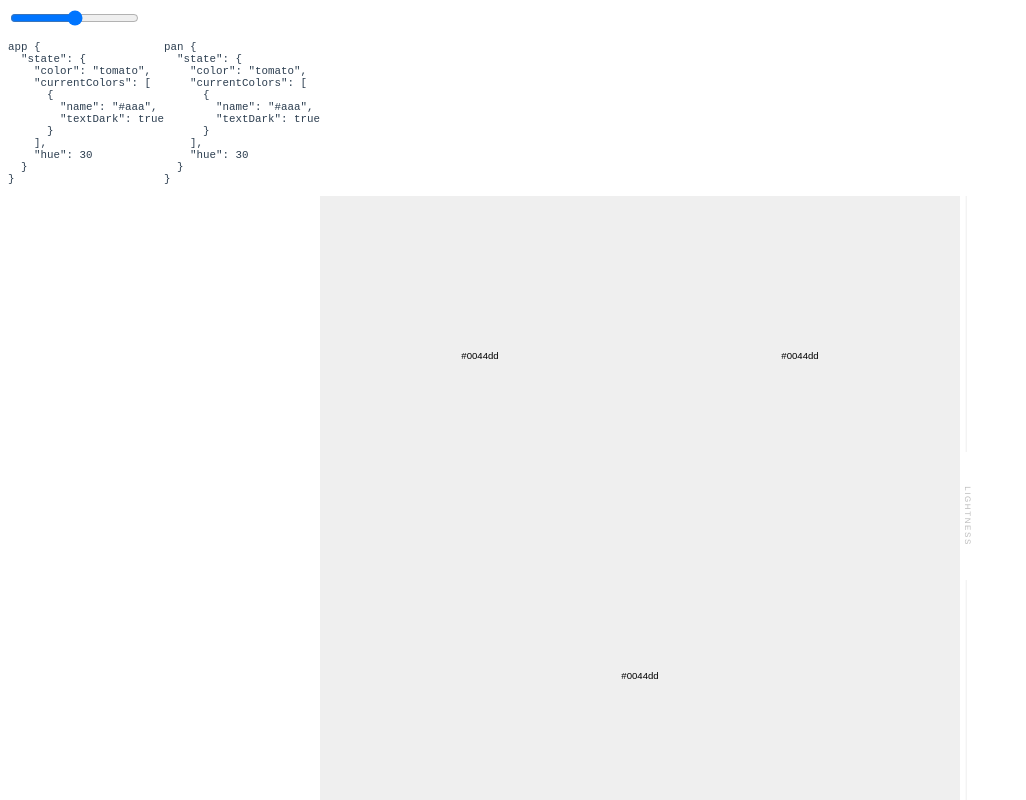
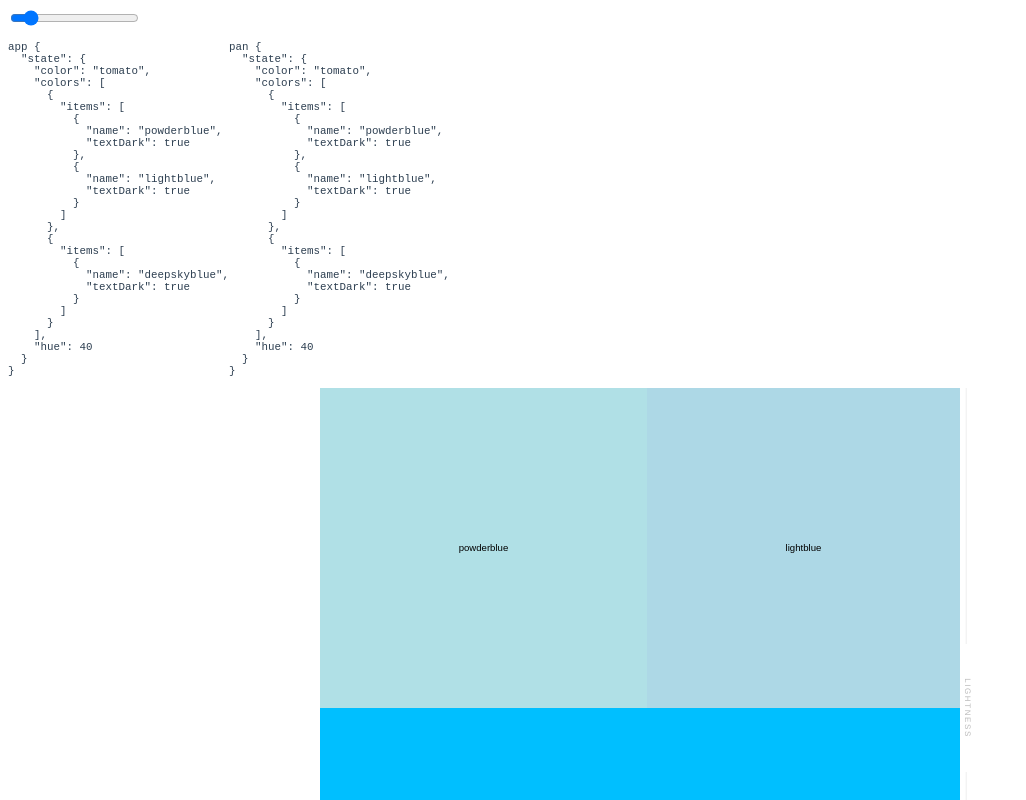
Before and after one commit to maxzz/color-names, a Vue app: page / in a window 1280 px wide. Shown: the top 800 px of the page, without its empty margins (0-1026 px from the left). Built offline with nearby package versions, Linux system fonts and the light colour scheme.

Commit message:
feature: add color groups

```diff
--- a/src/App.vue
+++ b/src/App.vue
@@ -1,5 +1,5 @@
 <template>
-    <input type="range" :value="color" @input="setColor" min="0" max="359" >
+    <input type="range" :value="hue" @input="newHue" min="0" max="359" >
     <br>
     <small><pre style="display: inline-block">app {{store}}</pre></small>
     <ColorPanel />
@@ -7,29 +7,24 @@
 
 <script lang="ts">
     import { defineComponent, toRefs } from "vue";
-    import { ColorItem, MainStore } from './store';
+    import { ColorItem, MainStore, setColor, setHue } from './store';
     import ColorPanel from "./components/ColorPanel.vue";
 
     export default defineComponent({
         components: { ColorPanel },
         setup() {
             const store = MainStore;
-            function setColor(event) {
-                store.setColor(event.target.value);
+
+            function newHue(event) {
+                setColor(event.target.value);
             }
 
-            const colors: ColorItem[] = [
-                {
-                    name: '#aaa',
-                    textDark: true
-                }
-            ];
-            store.setColors(colors);
+            setHue(40);
 
             return {
                 ...toRefs(store.state),
                 store,
-                setColor,
+                newHue,
             };
         },
     });
--- a/src/components/ColorPanel.vue
+++ b/src/components/ColorPanel.vue
@@ -2,12 +2,11 @@
     <small><pre style="display: inline-block">pan {{store}}</pre></small>
     <div class="cpanel-container">
         <div class="cpanel">
-            <div class="row">
-                <button class="color-button">#0044dd</button>
-                <button class="color-button">#0044dd</button>
-            </div>
-            <div class="row">
-                <button class="color-button">#0044dd</button>
+
+            <div class="row" v-for="(group, index) of store.state.colors" :key="index">
+                <button class="color-button" v-for="(color, index) of group.items" :key="index" :style="{backgroundColor: color.name}">
+                     {{color.name}}
+                </button>
             </div>
         </div>
         <div class="axis axis-lightness">lightness</div>
@@ -17,7 +16,7 @@
 
 <script lang="ts">
     import { defineComponent } from "vue";
-    import { MainStore } from '../store.ts';
+    import { MainStore } from '../store';
 
     export default defineComponent({
         setup() {
--- a/src/store.ts
+++ b/src/store.ts
@@ -5,25 +5,57 @@ export interface ColorItem {
     textDark: true;
 }
 
+export interface ColorGroup {
+    items: ColorItem[];
+}
+
 export type State = {
     color: string;
-    currentColors: ColorItem[];
+    colors: ColorGroup[];
     hue: number;
 };
 
 export const MainStore = reactive({
     state: reactive<State>({
         color: 'tomato',
-        currentColors: [],
+        colors: [],
         hue: 30,
     }),
-    setColor(val: string) {
-        this.state.color = val;
+});
+
+export const setColor = (val: string) => {
+    MainStore.state.color = val;
+}
+
+export const setGroups = (colors: ColorGroup[]) => {
+    MainStore.state.colors = colors;
+}
+
+const colors: ColorItem[] = [
+    {
+        name: 'powderblue',
+        textDark: true
     },
-    setColors(colors: ColorItem[]) {
-        this.state.currentColors = colors;
+    {
+        name: 'lightblue',
+        textDark: true
+    }
+];
+
+const colors2: ColorItem[] = [
+    {
+        name: 'deepskyblue',
+        textDark: true
     },
-    setHue(hue: number) {
+];
 
+export const setHue = (hue: number) => {
+    MainStore.state.hue = hue;
+
+    setGroups([{
+        items: colors
+    }, {
+        items: colors2
     },
-});
+    ]);
+}
```
